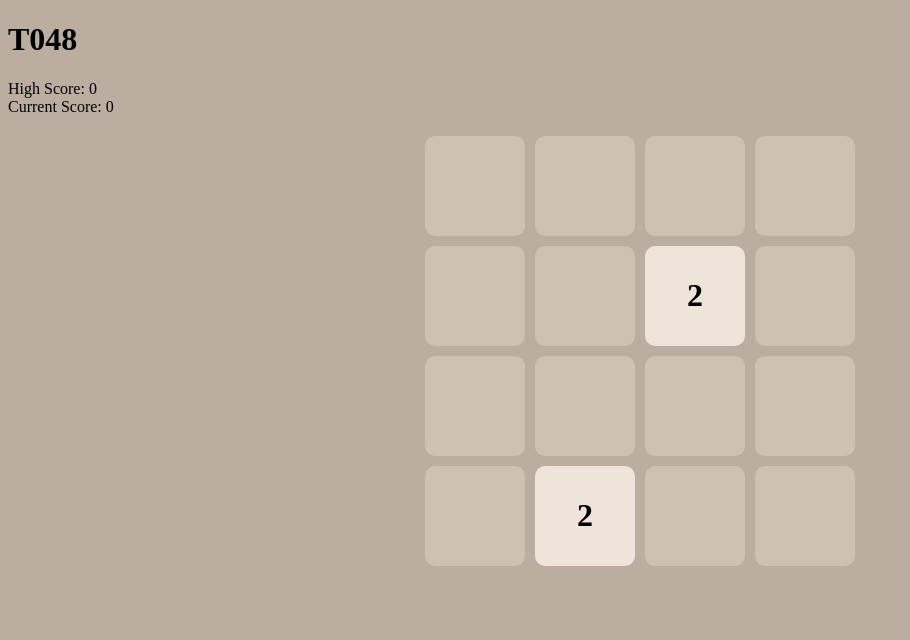
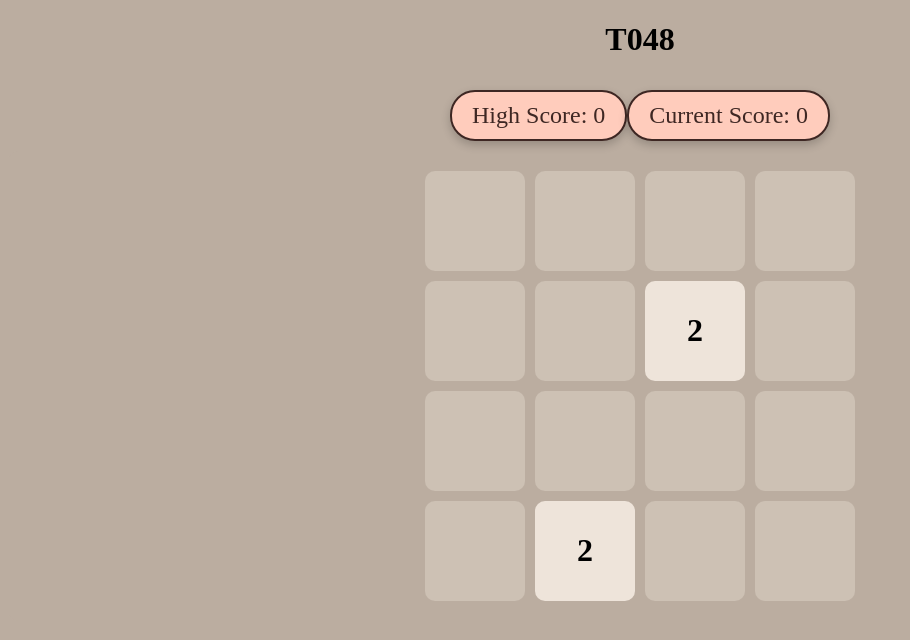
Before and after one commit to T-048/T048-client, a React (Create React App) app: page / in a window 1280 px wide. Shown: the top 640 px of the page, without its empty margins (0-910 px from the left). Built offline with nearby package versions, Linux system fonts and the light colour scheme; the HTML template or start-up script is replaced by a standard one.

Commit message:
REFACTOR :: 점수 기능 UI 개선

```diff
--- a/src/App.css
+++ b/src/App.css
@@ -1,5 +1,5 @@
 body {
-  background-color: #bbada0;
+  background-color: #bbada0; /* 배경 색상 */
 }
 
 .board {
@@ -8,26 +8,53 @@ body {
   grid-gap: 10px;
   justify-content: center;
   margin: 0 auto;
-  background-color: #bbada0;
+  background-color: #bbada0; /* 보드 색상 */
   padding: 20px;
   border-radius: 10px;
 }
 
-.title{
-  margin-left: 20px;
+/* 부모 요소에 중앙 정렬 추가 */
+.title-container {
+  text-align: center; /* 텍스트 중앙 정렬 */
+  margin-bottom: 20px; /* 보드와의 간격 조정 */
+}
+
+.title {
+  margin: 0; /* 여백 제거 */
+  font-size: 2.5rem; /* 타이틀 크기 증가 */
+  color: #3e2723; /* 타이틀 색상 */
+}
+
+.high-score,
+.current-score {
+  font-size: 1.5rem; /* 점수 크기 */
+  color: #3e2723; /* 글자 색상 */
+  margin: 10px 0; /* 위아래 여백 */
+  border: 2px solid #3e2723; /* 테두리 색상 */
+  border-radius: 25px; /* 둥근 모서리 */
+  padding: 10px 20px; /* 내부 여백 (가로 더 여유롭게) */
+  background-color: #ffccbc; /* 배경 색상 */
+  box-shadow: 0 4px 10px rgba(0, 0, 0, 0.2); /* 그림자 효과 */
+  transition: background-color 0.3s ease; /* 배경 색상 변화 효과 */
+  display: inline-block; /* 인라인 블록으로 설정 */
+}
+
+.high-score:hover,
+.current-score:hover {
+  background-color: #ffab91; /* 마우스 오버 시 색상 변화 */
 }
 
 .tile {
   width: 100px;
   height: 100px;
-  background-color: #cdc1b4;
+  background-color: #cdc1b4; /* 기본 타일 색상 */
   display: flex;
   justify-content: center;
   align-items: center;
-  font-size: 2rem;
-  font-weight: bold;
-  border-radius: 10px;
-  transition: transform 0.3s ease, background-color 0.3s ease;
+  font-size: 2rem; /* 글자 크기 */
+  font-weight: bold; /* 글자 두께 */
+  border-radius: 10px; /* 모서리 둥글게 */
+  transition: transform 0.3s ease, background-color 0.3s ease; /* 변환 효과 */
 }
 
 .tile-2 { background-color: #eee4da; }
@@ -43,5 +70,12 @@ body {
 .tile-2048 { background-color: #edc22e; }
 
 .tile.moved {
-  transform: scale(1.1);
+  transform: scale(1.1); /* 이동 시 크기 변화 */
 }
+
+.game-over {
+  font-size: 2rem; /* 게임 오버 글자 크기 */
+  color: #d32f2f; /* 게임 오버 글자 색상 */
+  margin-top: 20px; /* 게임 오버 여백 */
+  font-weight: bold; /* 글자 두께 */
+}
--- a/src/App.js
+++ b/src/App.js
@@ -135,7 +135,7 @@ function App() {
   }, [board]);
 
   return (
-    <div className="App">
+    <div className="App title-container">
       <h1>T048</h1>
       <div className="high-score">High Score: {highScore}</div>
       <div className="current-score">Current Score: {currentScore}</div> {/* 현재 점수 표시 */}
```
